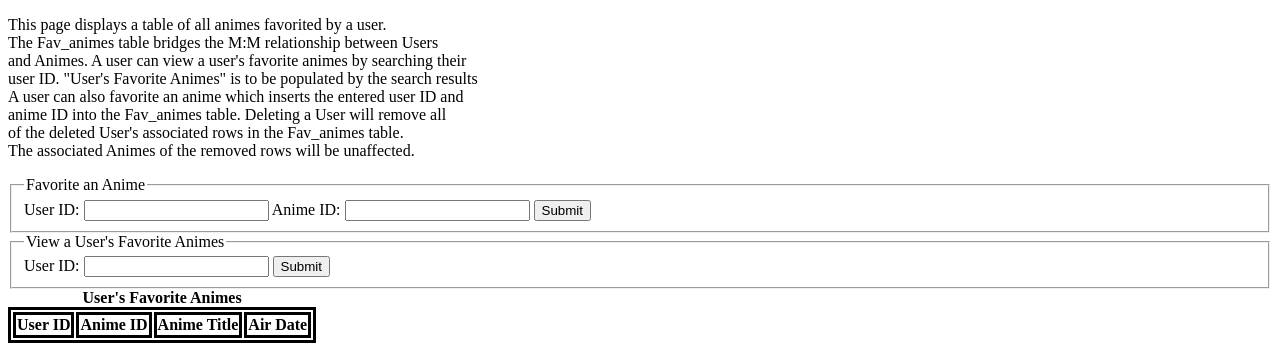
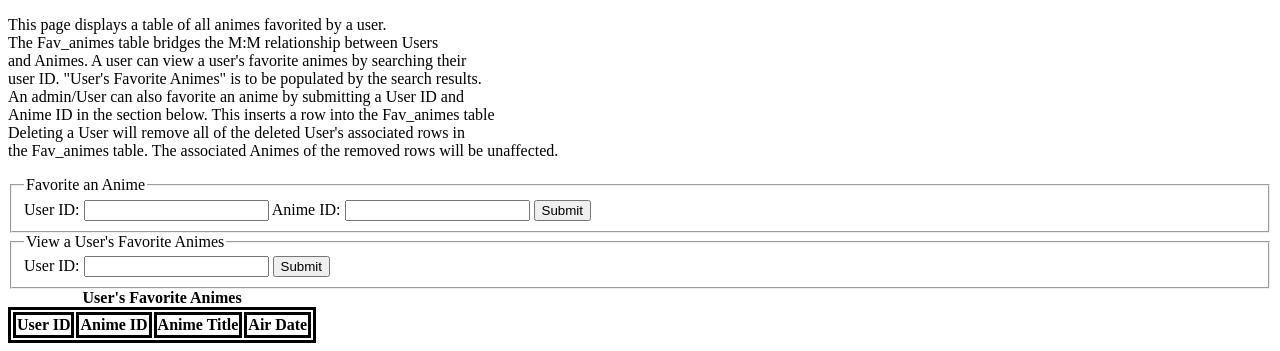
Before and after one commit to t-steven12/AnimeFansUnite, a website: page Favorite_anime.html in a window 1280 px wide. Shown: the part 598-949 px from the top of the page. Drawn offline with Linux system fonts and the light colour scheme; no server answers.

Commit message:
Update Favorite_anime.html

```diff
--- a/Favorite_anime.html
+++ b/Favorite_anime.html
@@ -25,11 +25,11 @@
         This page displays a table of all animes favorited by a user. <br>
         The Fav_animes table bridges the M:M relationship between Users <br>
         and Animes. A user can view a user's favorite animes by searching their <br>
-        user ID. "User's Favorite Animes" is to be populated by the search results <br>
-        A user can also favorite an anime which inserts the entered user ID and <br>
-        anime ID into the Fav_animes table. Deleting a User will remove all <br>
-        of the deleted User's associated rows in the Fav_animes table. <br>
-        The associated Animes of the removed rows will be unaffected.
+        user ID. "User's Favorite Animes" is to be populated by the search results. <br>
+        An admin/User can also favorite an anime by submitting a User ID and <br>
+        Anime ID in the section below. This inserts a row into the Fav_animes table<br>
+        Deleting a User will remove all of the deleted User's associated rows in <br>
+        the Fav_animes table. The associated Animes of the removed rows will be unaffected.
     </p>
     <fieldset>
         <legend>Favorite an Anime</legend>
```
